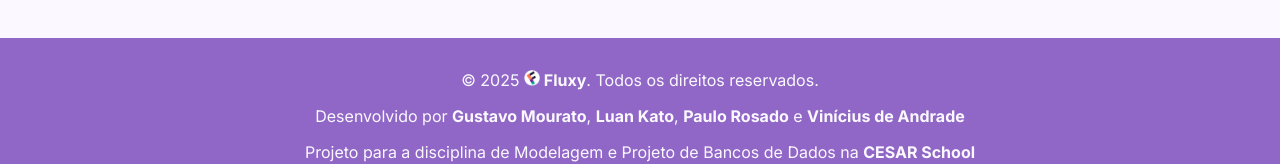
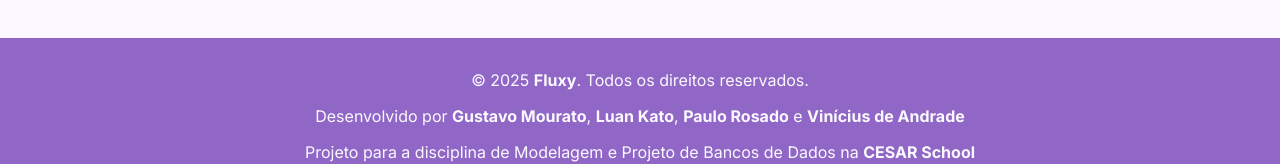
Before and after one commit to paulorosadodev/Fluxy, a React (Vite) app in the folder front/fluxy/: page / in a window 1280 px wide. Shown: the part 2232-2396 px from the top of the page. Built offline with nearby package versions, Linux system fonts and the light colour scheme.

Commit message:
removing image from footer

```diff
--- a/front/fluxy/src/pages/Home/index.tsx
+++ b/front/fluxy/src/pages/Home/index.tsx
@@ -58,7 +58,7 @@ export function Home() {
                 <ContactUsForm />
             </ContactUsWrapper>
             <FooterWrapper>
-                <p>© 2025 <a href="https://github.com/paulorosadodev/Fluxy"> <img src="src/assets/fluxy-icon (3).png"/>  Fluxy</a>. Todos os direitos reservados.</p>
+                <p>© 2025 <a href="https://github.com/paulorosadodev/Fluxy"> Fluxy</a>. Todos os direitos reservados.</p>
                 <p>
                     Desenvolvido por <a target="__blank" href="https://www.linkedin.com/in/gustavo-mourato-1802b328a/">Gustavo Mourato</a>, <a target="__blank" href="https://www.linkedin.com/in/luankato/">Luan Kato</a>, <a target="__blank" href="https://www.linkedin.com/in/paulorosadodev/">Paulo Rosado</a> e <a target="__blank" href="https://www.linkedin.com/in/viniciusjord%C3%A3o/">Vinícius de Andrade</a>
                 </p>
```
